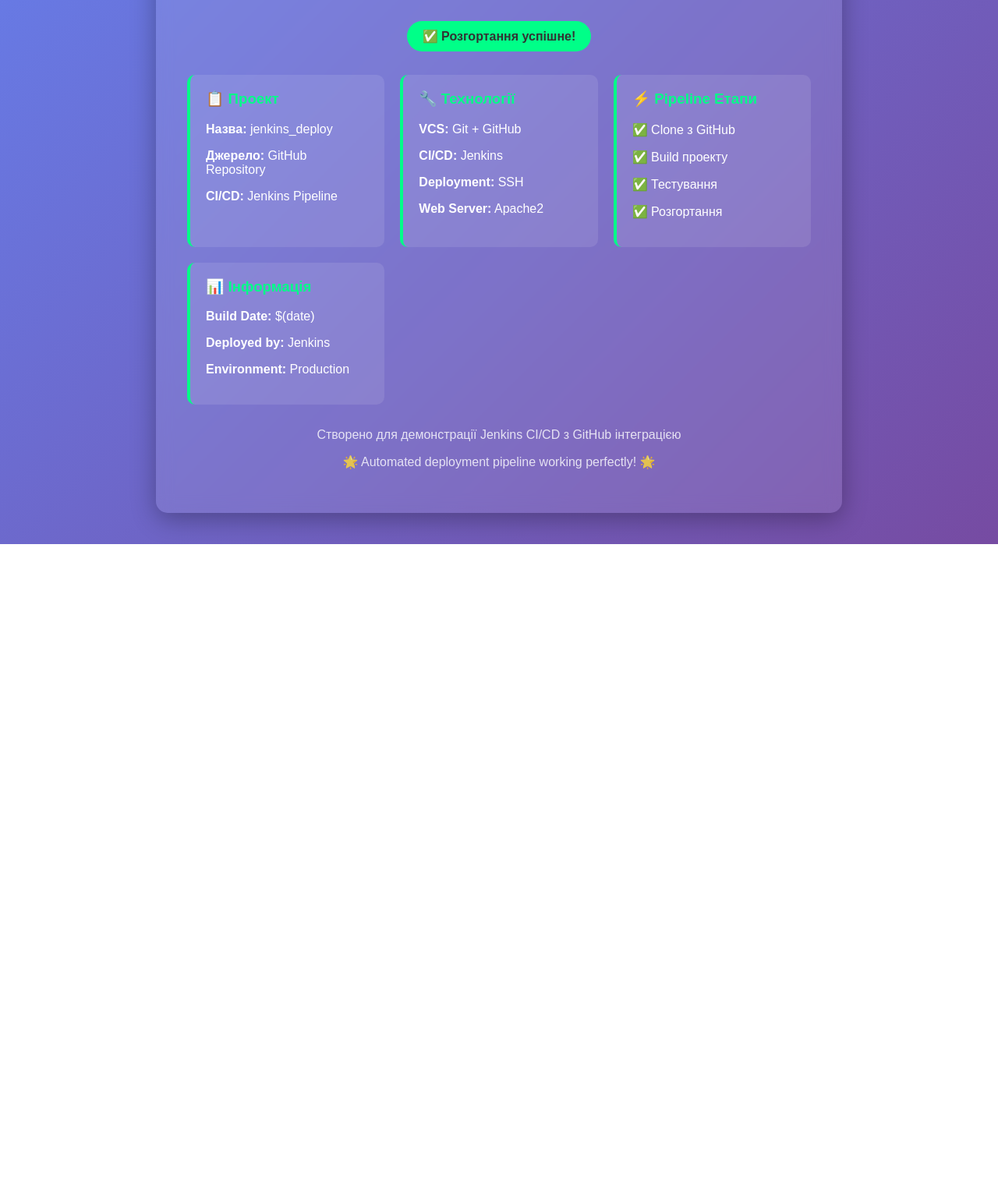
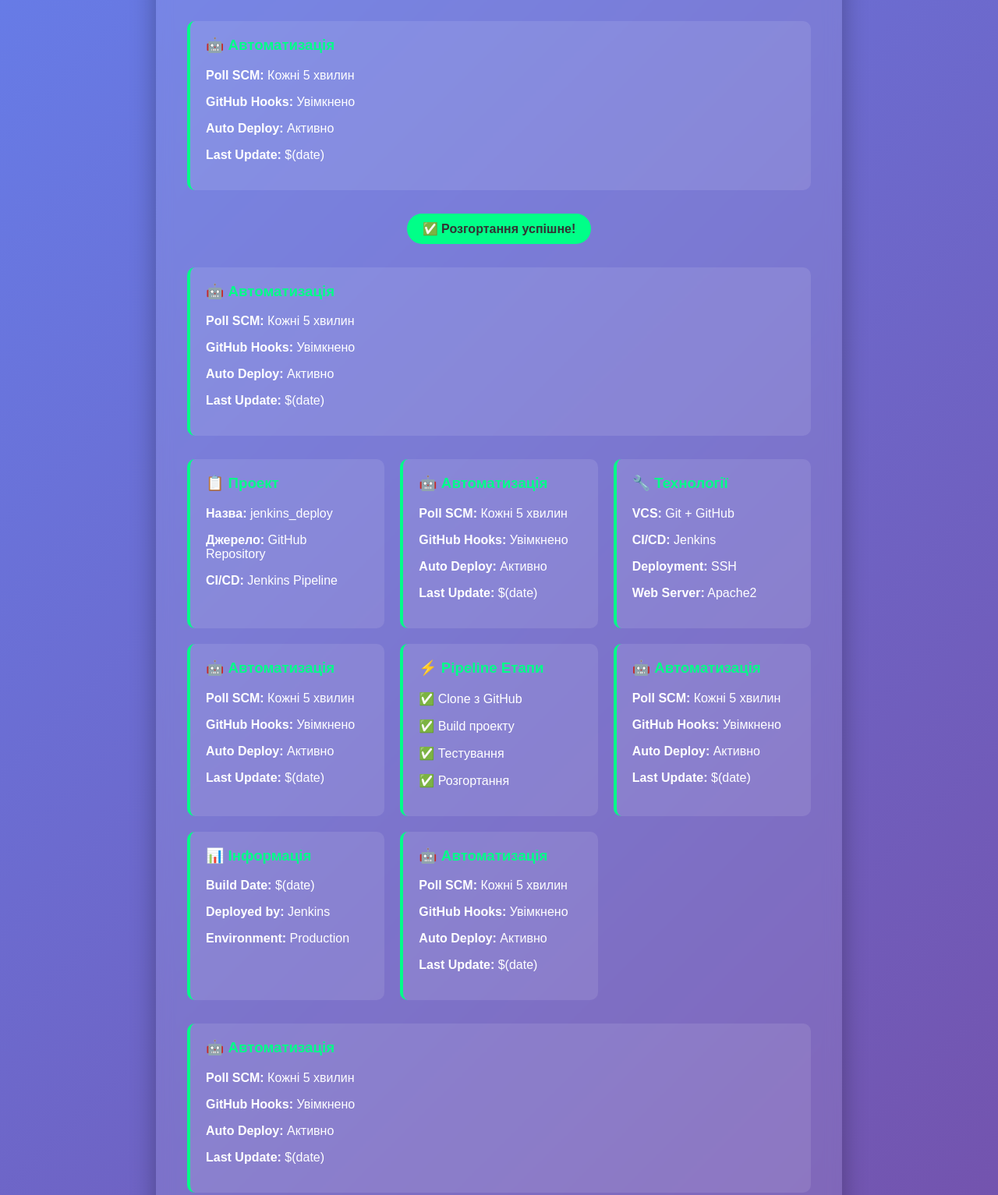
Before and after one commit to Dubashit/jenkins_deploy, a plain HTML site: page index.html in a window 1280 px wide. Shown: the part 191-1724 px from the top of the page at 78% size. Before the commit the page ends 889 px from the top, so only its background shows below. Drawn offline with Linux system fonts and the light colour scheme.

Commit message:
Додано розділ автоматизації та оновлено час - $(date)

```diff
--- a/index.html
+++ b/index.html
@@ -70,10 +70,24 @@
         <div class="header">
             <h1>🚀 Jenkins GitHub Deploy</h1>
             <p>Автоматизоване розгортання з GitHub через Jenkins CI/CD</p>
+                </div>
+        <div class="info-card">
+            <h3>🤖 Автоматизація</h3>
+            <p><strong>Poll SCM:</strong> Кожні 5 хвилин</p>
+            <p><strong>GitHub Hooks:</strong> Увімкнено</p>
+            <p><strong>Auto Deploy:</strong> Активно</p>
+            <p><strong>Last Update:</strong> $(date)</p>
         </div>
 
         <div class="status">
             <span class="status-badge">✅ Розгортання успішне!</span>
+                </div>
+        <div class="info-card">
+            <h3>🤖 Автоматизація</h3>
+            <p><strong>Poll SCM:</strong> Кожні 5 хвилин</p>
+            <p><strong>GitHub Hooks:</strong> Увімкнено</p>
+            <p><strong>Auto Deploy:</strong> Активно</p>
+            <p><strong>Last Update:</strong> $(date)</p>
         </div>
 
         <div class="info-grid">
@@ -82,7 +96,14 @@
                 <p><strong>Назва:</strong> jenkins_deploy</p>
                 <p><strong>Джерело:</strong> GitHub Repository</p>
                 <p><strong>CI/CD:</strong> Jenkins Pipeline</p>
-            </div>
+                    </div>
+        <div class="info-card">
+            <h3>🤖 Автоматизація</h3>
+            <p><strong>Poll SCM:</strong> Кожні 5 хвилин</p>
+            <p><strong>GitHub Hooks:</strong> Увімкнено</p>
+            <p><strong>Auto Deploy:</strong> Активно</p>
+            <p><strong>Last Update:</strong> $(date)</p>
+        </div>
 
             <div class="info-card">
                 <h3>🔧 Технології</h3>
@@ -90,7 +111,14 @@
                 <p><strong>CI/CD:</strong> Jenkins</p>
                 <p><strong>Deployment:</strong> SSH</p>
                 <p><strong>Web Server:</strong> Apache2</p>
-            </div>
+                    </div>
+        <div class="info-card">
+            <h3>🤖 Автоматизація</h3>
+            <p><strong>Poll SCM:</strong> Кожні 5 хвилин</p>
+            <p><strong>GitHub Hooks:</strong> Увімкнено</p>
+            <p><strong>Auto Deploy:</strong> Активно</p>
+            <p><strong>Last Update:</strong> $(date)</p>
+        </div>
 
             <div class="info-card">
                 <h3>⚡ Pipeline Етапи</h3>
@@ -98,21 +126,56 @@
                 <p>✅ Build проекту</p>
                 <p>✅ Тестування</p>
                 <p>✅ Розгортання</p>
-            </div>
+                    </div>
+        <div class="info-card">
+            <h3>🤖 Автоматизація</h3>
+            <p><strong>Poll SCM:</strong> Кожні 5 хвилин</p>
+            <p><strong>GitHub Hooks:</strong> Увімкнено</p>
+            <p><strong>Auto Deploy:</strong> Активно</p>
+            <p><strong>Last Update:</strong> $(date)</p>
+        </div>
 
             <div class="info-card">
                 <h3>📊 Інформація</h3>
                 <p><strong>Build Date:</strong> $(date)</p>
                 <p><strong>Deployed by:</strong> Jenkins</p>
                 <p><strong>Environment:</strong> Production</p>
-            </div>
+                    </div>
+        <div class="info-card">
+            <h3>🤖 Автоматизація</h3>
+            <p><strong>Poll SCM:</strong> Кожні 5 хвилин</p>
+            <p><strong>GitHub Hooks:</strong> Увімкнено</p>
+            <p><strong>Auto Deploy:</strong> Активно</p>
+            <p><strong>Last Update:</strong> $(date)</p>
+        </div>
+                </div>
+        <div class="info-card">
+            <h3>🤖 Автоматизація</h3>
+            <p><strong>Poll SCM:</strong> Кожні 5 хвилин</p>
+            <p><strong>GitHub Hooks:</strong> Увімкнено</p>
+            <p><strong>Auto Deploy:</strong> Активно</p>
+            <p><strong>Last Update:</strong> $(date)</p>
         </div>
 
         <div class="footer">
             <p>Створено для демонстрації Jenkins CI/CD з GitHub інтеграцією</p>
             <p>🌟 Automated deployment pipeline working perfectly! 🌟</p>
+                </div>
+        <div class="info-card">
+            <h3>🤖 Автоматизація</h3>
+            <p><strong>Poll SCM:</strong> Кожні 5 хвилин</p>
+            <p><strong>GitHub Hooks:</strong> Увімкнено</p>
+            <p><strong>Auto Deploy:</strong> Активно</p>
+            <p><strong>Last Update:</strong> $(date)</p>
         </div>
-    </div>
+            </div>
+        <div class="info-card">
+            <h3>🤖 Автоматизація</h3>
+            <p><strong>Poll SCM:</strong> Кожні 5 хвилин</p>
+            <p><strong>GitHub Hooks:</strong> Увімкнено</p>
+            <p><strong>Auto Deploy:</strong> Активно</p>
+            <p><strong>Last Update:</strong> $(date)</p>
+        </div>
     <p style="display:none;">KAF21_TASP_JENKINS</p>
 </body>
 </html>
```
